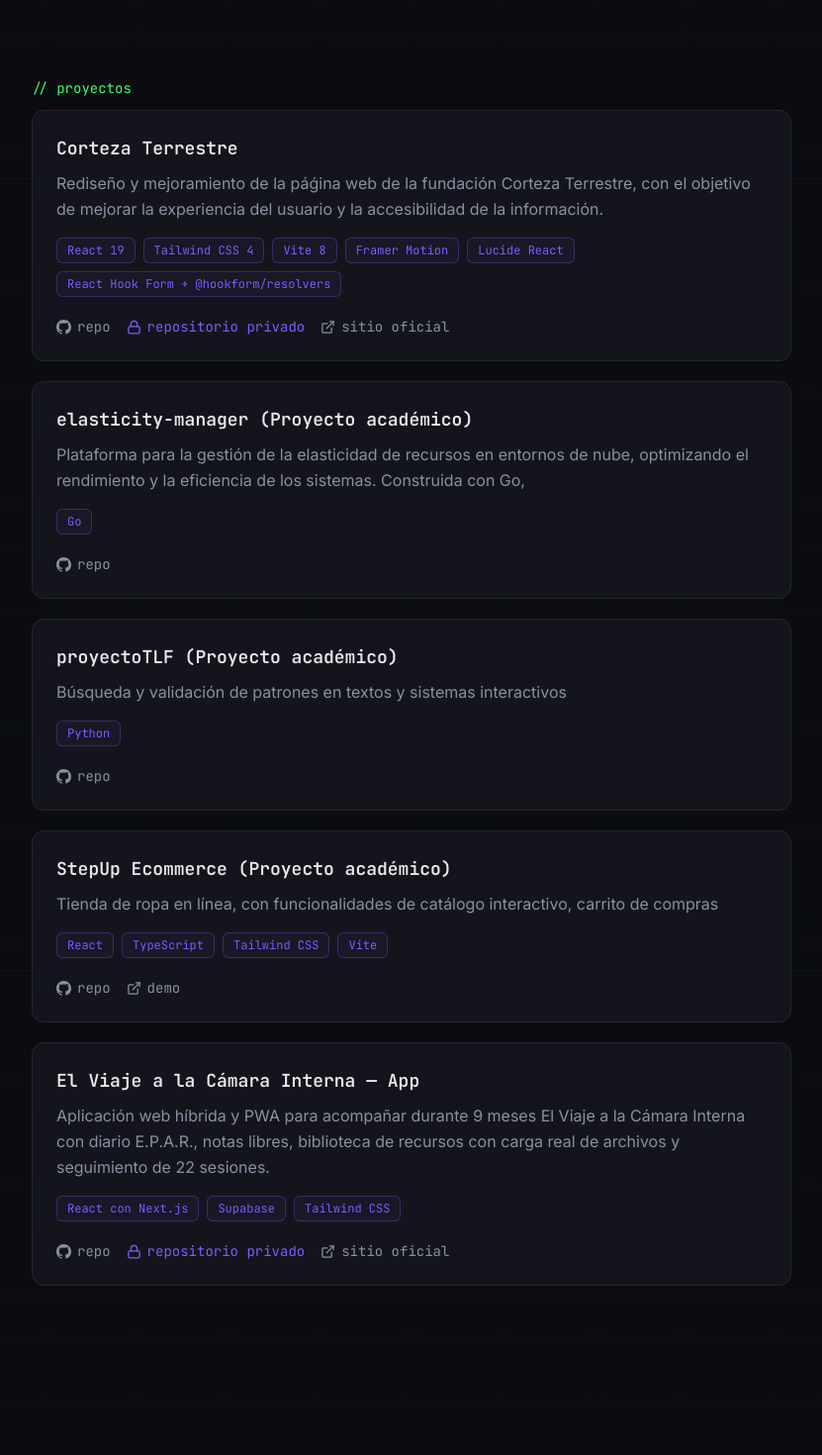
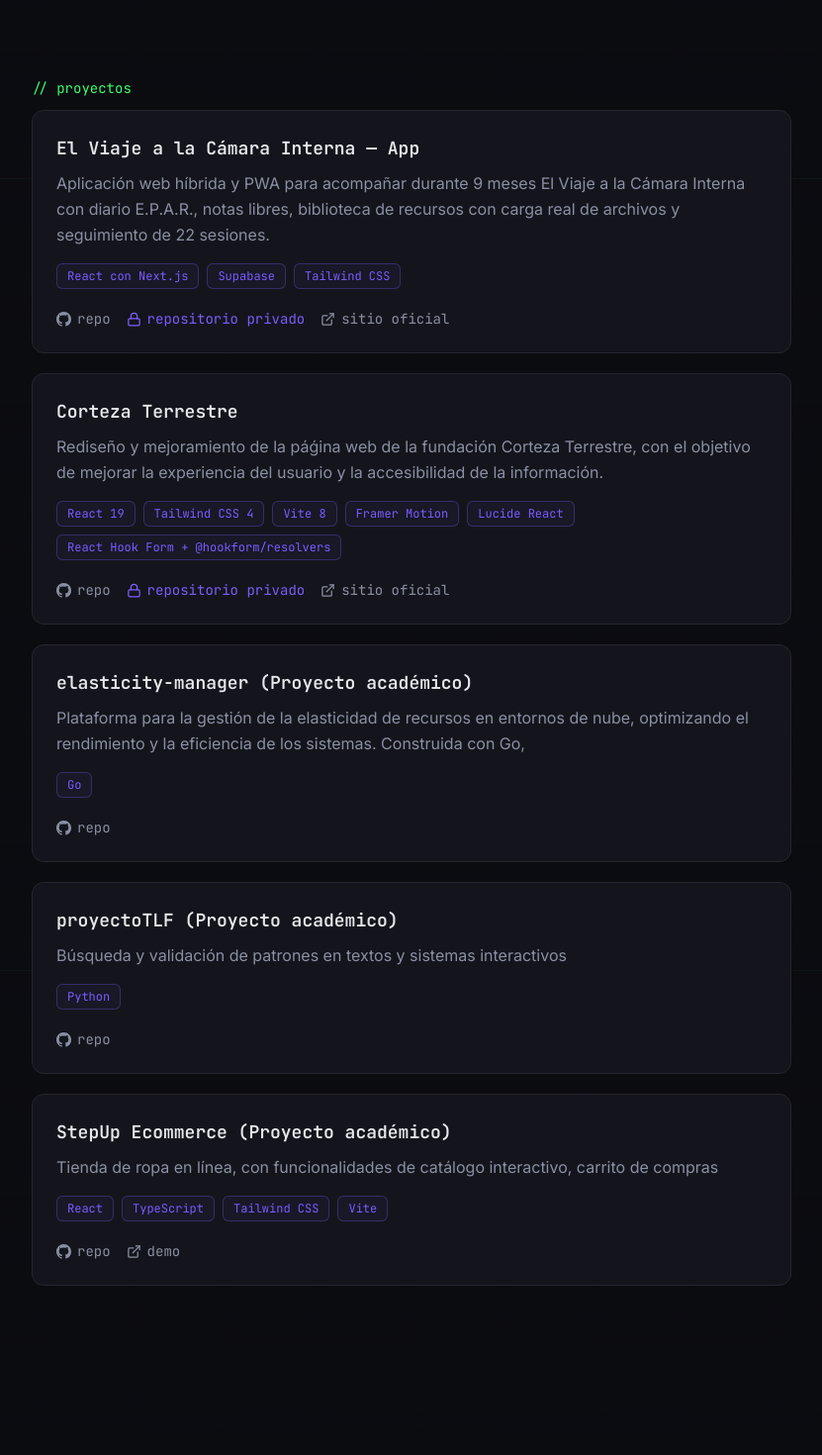
Before and after one commit to JhonyAlexanderPerea/portfolio, a React (Vite) app: page / in a window 1280 px wide. Shown: the part 2220-3690 px from the top of the page at 99% size, without its empty margins (224-1055 px from the left). Built offline with nearby package versions, Linux system fonts and the light colour scheme; no server answers.

Commit message:
feat: add new project "El Viaje a la Cámara Interna — App" to projects list

```diff
--- a/src/data/profile.js
+++ b/src/data/profile.js
@@ -43,6 +43,16 @@
 
 export const projects = [
     {
+    id: "viaje-app",
+    title: "El Viaje a la Cámara Interna — App",
+    description: "Aplicación web híbrida y PWA para acompañar durante 9 meses El Viaje a la Cámara Interna con diario E.P.A.R., notas libres, biblioteca de recursos con carga real de archivos y seguimiento de 22 sesiones.",
+    stack: ["React con Next.js", "Supabase", "Tailwind CSS"],
+    repo: "https://github.com/JhonyAlexanderPerea/viaje-app.git",
+    private: true,
+    demo: "",
+    official: "https://viaje-app-phi.vercel.app",
+    },
+    {
     id: "corteza-terrestre",
     title: "Corteza Terrestre",
     description: "Rediseño y mejoramiento de la páǵina web de la fundación Corteza Terrestre, con el objetivo de mejorar la experiencia del usuario y la accesibilidad de la información.",
@@ -79,16 +89,7 @@
     repo: "https://github.com/Shuh3n/StepUp_ecommerce",
     demo: "https://stepupstore.vercel.app/",
     official: "",
-  },
-  {
-    id: "viaje-app",
-    title: "El Viaje a la Cámara Interna — App",
-    description: "Aplicación web híbrida y PWA para acompañar durante 9 meses El Viaje a la Cámara Interna con diario E.P.A.R., notas libres, biblioteca de recursos con carga real de archivos y seguimiento de 22 sesiones.",
-    stack: ["React con Next.js", "Supabase", "Tailwind CSS"],
-    repo: "https://github.com/JhonyAlexanderPerea/viaje-app.git",
-    private: true,
-    demo: "",
-    official: "https://viaje-app-phi.vercel.app",
   }
 
+
 ];
```
